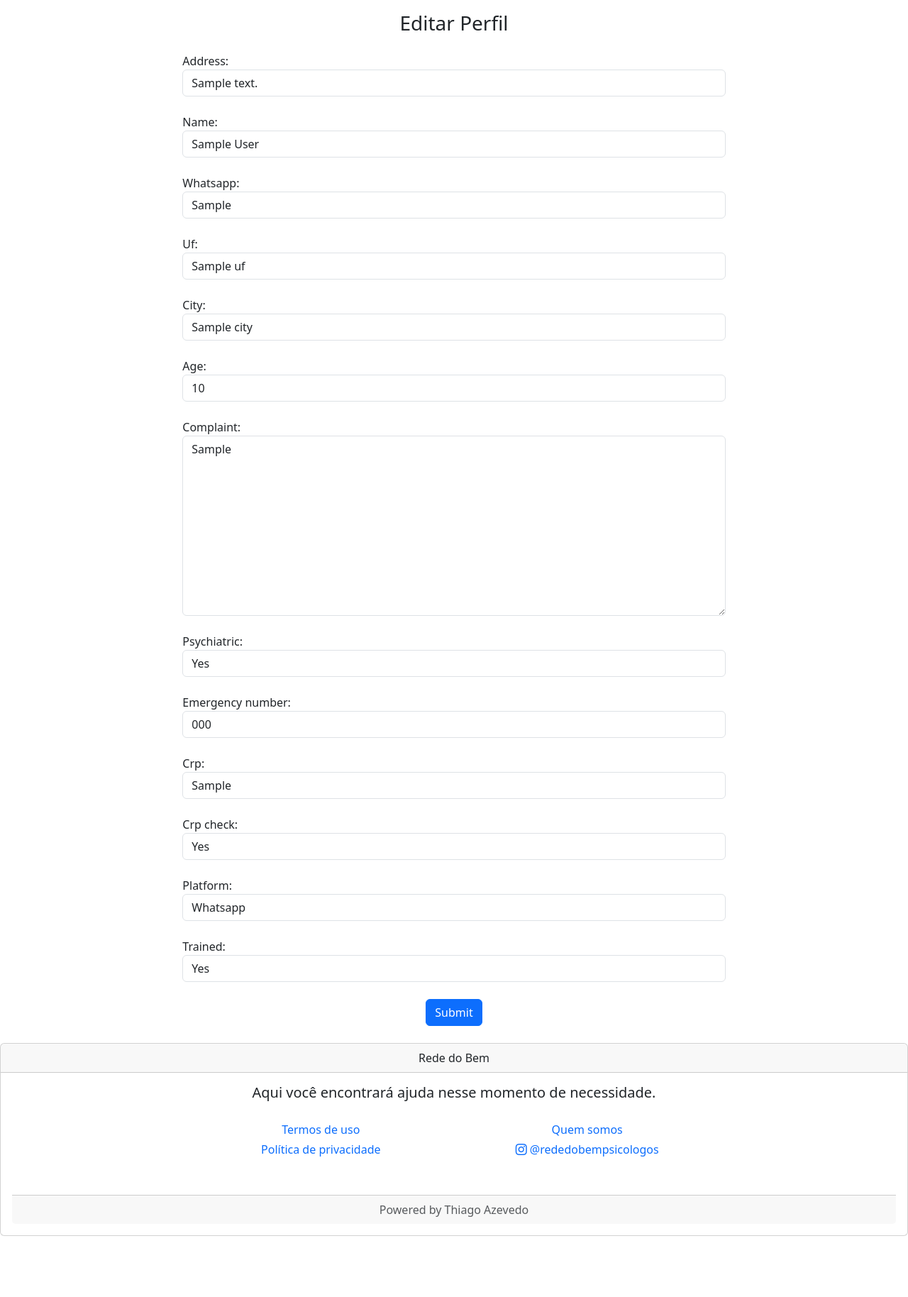
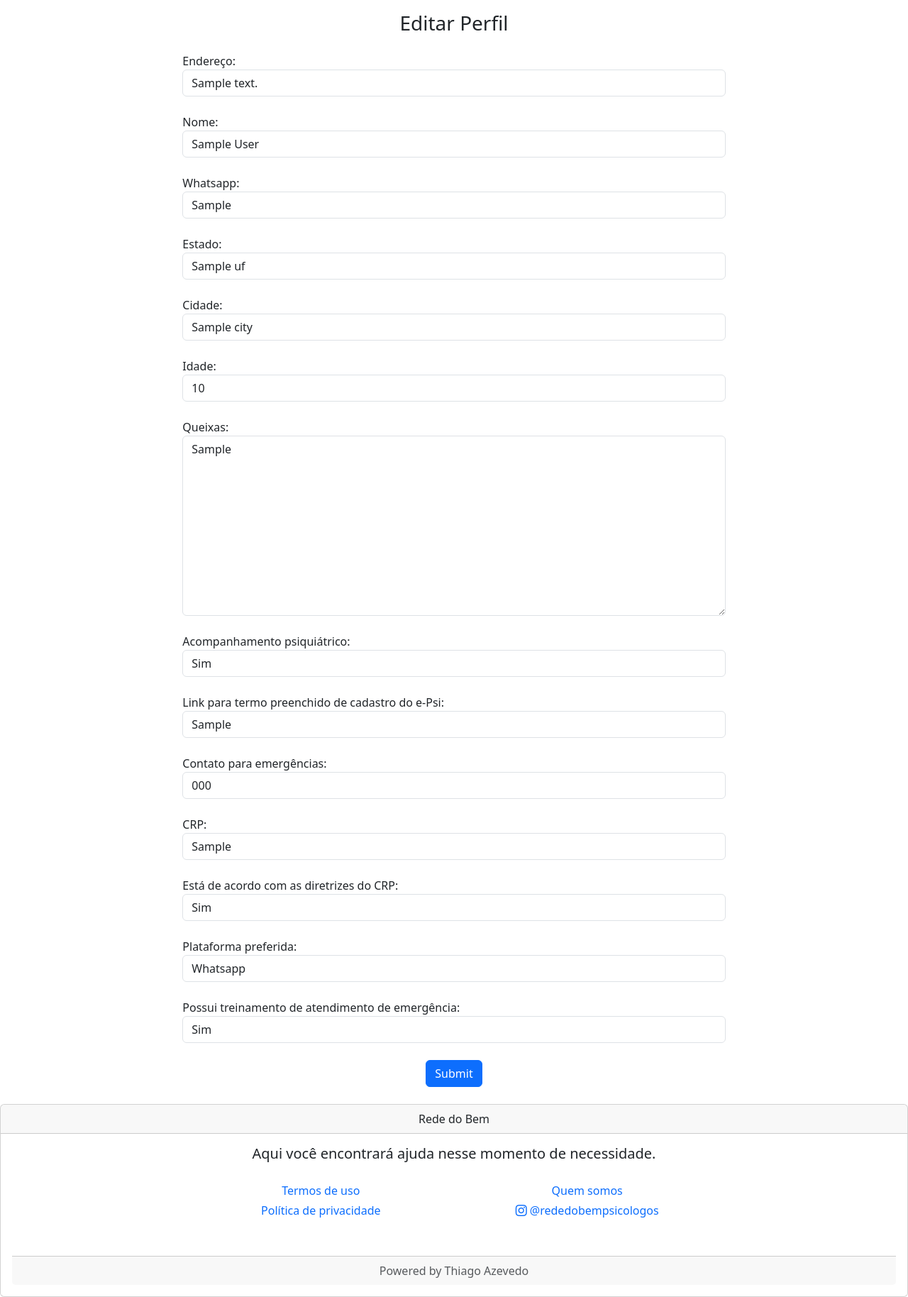
Before and after one commit to thiagoarvore/voluntary, a Django app: page /profile/00000000-0000-0000-0000-000000000001/edit in a window 1280 px wide. Shown: the part 56-1884 px from the top of the page at 71% size. Before the commit the page ends 1798 px from the top, so only its background shows below. Run offline with Django 5.2, Linux system fonts and the light colour scheme; a user stored in the database is signed in; tables that the repository leaves empty hold one stand-in row (values such as "Sample post"); some libraries are stand-ins or nearby versions.

Commit message:
crp and training checks, profile optimizations e_psi included

```diff
--- a/accounts/forms.py
+++ b/accounts/forms.py
@@ -36,12 +36,27 @@ class ProfileModelForm(forms.ModelForm):
         model = Profile
         fields = [
             'photo', 'address', 'name', 'whatsapp', 'uf',
-            'city', 'age', 'complaint', 'psychiatric',
+            'city', 'age', 'complaint', 'psychiatric', 'e_psi',
             'emergency_number', 'crp', 'crp_check', 'platform', 'trained',
         ]
         widgets = {
-            'city': forms.Select(attrs={}),
+            'city': forms.Select(),
             'uf': forms.Select(),
+        }
+        labels = {
+            'address': 'Endereço',
+            'name': 'Nome',
+            'uf': 'Estado',
+            'city': 'Cidade',
+            'age': 'Idade',
+            'complaint': 'Queixas',
+            'psychiatric': 'Acompanhamento psiquiátrico',
+            'e_psi': 'Link para termo preenchido de cadastro do e-Psi',
+            'emergency_number': 'Contato para emergências',
+            'crp': 'CRP',
+            'platform': 'Plataforma preferida',
+            'crp_check': 'Está de acordo com as diretrizes do CRP',
+            'trained': 'Possui treinamento de atendimento de emergência',
         }
 
     def __init__(self, *args, **kwargs):
--- a/accounts/models.py
+++ b/accounts/models.py
@@ -5,6 +5,10 @@ from auditlog.models import AuditlogHistoryField
 from auditlog.registry import auditlog
 from ibge_data.models import UF, City
 
+BOOL_CHOICES = [
+    (True, 'Sim'),
+    (False, 'Não'),
+]
 
 PLATFORMS = {
     'Whatsapp': 'Whatsapp',
@@ -31,14 +35,15 @@ class Profile(models.Model):
     age = models.PositiveSmallIntegerField(null=True, blank=True)
     address = models.CharField(max_length=200, null=True, blank=True)
     complaint = models.TextField(null=True, blank=True)
-    psychiatric = models.BooleanField(null=True, blank=True)
+    psychiatric = models.BooleanField(null=True, blank=True, choices=BOOL_CHOICES)
     emergency_number = models.CharField(max_length=20, null=True, blank=True)
 
     # therapist user
     crp = models.CharField(max_length=20, null=True, blank=True)
+    e_psi = models.URLField(null=True, blank=True)
     platform = models.CharField(max_length=50, choices=PLATFORMS, null=True, blank=True)
-    crp_check = models.BooleanField(null=True, blank=True)
-    trained = models.BooleanField(null=True, blank=True)
+    crp_check = models.BooleanField(null=True, blank=True, choices=BOOL_CHOICES)
+    trained = models.BooleanField(null=True, blank=True, choices=BOOL_CHOICES)
 
     def __str__(self):
         return str(self.name)
--- a/accounts/views.py
+++ b/accounts/views.py
@@ -93,14 +93,15 @@ class ProfileView(DetailView):
             'Telefone Celular': profile.whatsapp,
             'Cidade': profile.city,
             'UF': profile.uf,
-            'age': profile.age,
-            'complaint': profile.complaint,
-            'psychiatric': profile.psychiatric,
+            'Idade': profile.age,
+            'Queixas': profile.complaint,
+            'Tratamento psiquiátrico': profile.get_psychiatric_display,
             'CRP': profile.crp,
-            'emergency_number': profile.emergency_number,
+            'Contato de emergência': profile.emergency_number,
             'Plataforma preferida': profile.platform,
-            'De acordo com as diretrizes do CRP': profile.crp_check,
-            'Tem treinamento especializado em emergência': profile.trained
+            'De acordo com as diretrizes do CRP': profile.get_crp_check_display(),
+            'Tem treinamento especializado em emergência': profile.get_trained_display(),
+            'Link para termo preenchido de cadastro do e-Psi': profile.e_psi
         }
         context['fields'] = fields
         return context
--- a/app/settings.py
+++ b/app/settings.py
@@ -42,6 +42,7 @@ INSTALLED_APPS = [
 
     'auditlog',
     'django_htmx',
+    'rest_framework',
     'sweetify',
     'widget_tweaks',
 
@@ -51,7 +52,6 @@ INSTALLED_APPS = [
     'services',
     'treatments',
     'usage_agreement',
-    'rest_framework',
 ]
 
 MIDDLEWARE = [
--- a/templates/edit_profile.html
+++ b/templates/edit_profile.html
@@ -13,7 +13,7 @@
     <form method='post'>
         {% csrf_token %}
         {% for field in form %}
-            {% if field.value %}
+            {% if field.value or field == form.trained or field == form.crp_check%}
                 {% if field != form.photo %}
                 <div class="m-4">
                     <label>{{ field.label }}:</label>
--- a/templates/patient/first.html
+++ b/templates/patient/first.html
@@ -37,6 +37,11 @@
         <label>Telefone para emergencias:</label>
         {% render_field form.emergency_number class="form-control" %}
     </div>
+    <div class="m-4">
+        <label>Descreva brevemente suas queixas:</label>
+        {% render_field form.complaint class="form-control" %}
+    </div>
+
     <div class="container text-center mb-4">
         <input type="submit" value="Cadastrar" class="btn btn-primary mx-auto">
     </div>
--- a/templates/therapist/first.html
+++ b/templates/therapist/first.html
@@ -27,6 +27,10 @@
             {{ form.crp }}
     </div>
     <div class="m-4">
+        <label>Link para termo preenchido de cadastro no e-Psi :</lable>
+        {% render_field form.e_psi class="form-control" %}
+    </div>
+    <div class="m-4">
         <label>Plataforma preferida:</lable>
             {% render_field form.platform class="form-control" %}
     </div>
--- a/templates/therapist/partials/navbar.html
+++ b/templates/therapist/partials/navbar.html
@@ -6,10 +6,13 @@
       </button>
       <div class="collapse navbar-collapse" id="navbarNav">
         <ul class="navbar-nav ms-auto">
-          <li class="nav-item">
-            <a class="nav-link" href="{% url 'new_calendar' %}">Disponibilizar Horário</a>
-          </li>
-
+          {% if user.profile.crp_check %}
+            {% if user.profile.trained %}
+              <li class="nav-item">
+                <a class="nav-link" href="{% url 'new_calendar' %}">Disponibilizar Horário</a>
+              </li>
+            {% endif %}
+          {% endif %}
           {% if user.profile.calendars.exists %}
             <li class="nav-item">
               <a class="nav-link" href="{% url 'calendar_list' %}">Horários disponíveis</a>
```
Also changed, not shown: templates/about_us.html (+15 -0 lines), templates/therapist/profile.html (+36 -24 lines), accounts/migrations/0005_profile_e_psi.py (added), accounts/migrations/0006_alter_profile_crp_check_alter_profile_e_psi_and_more.py (added).
